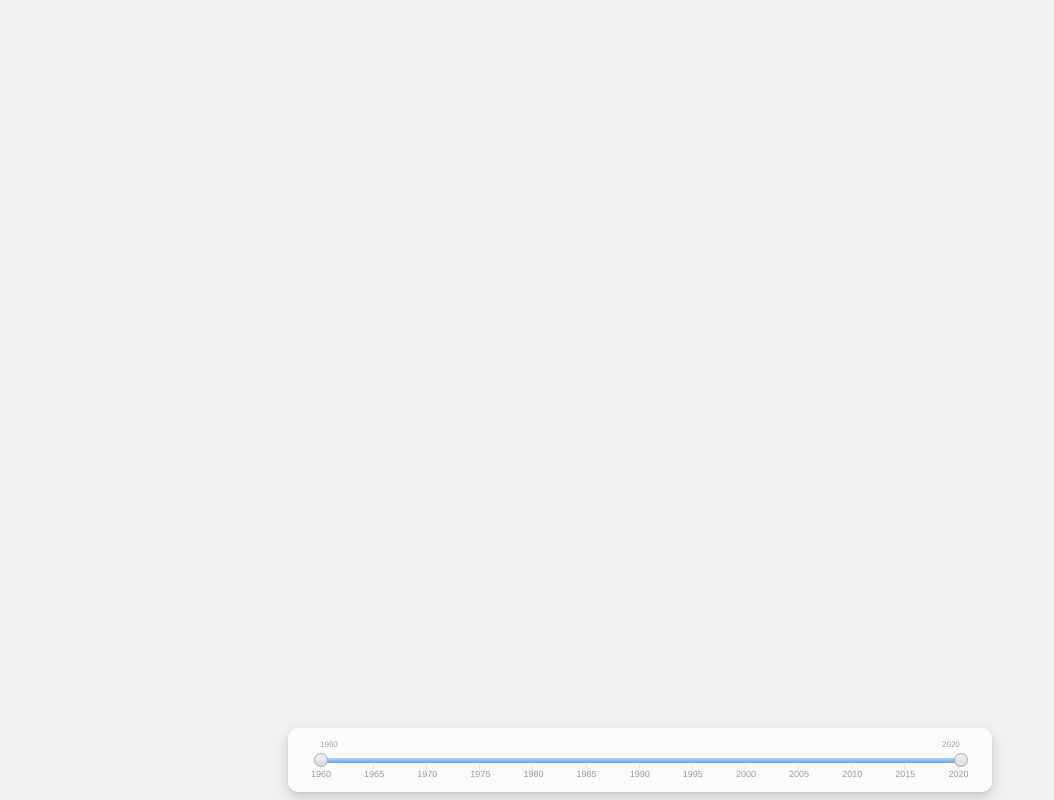
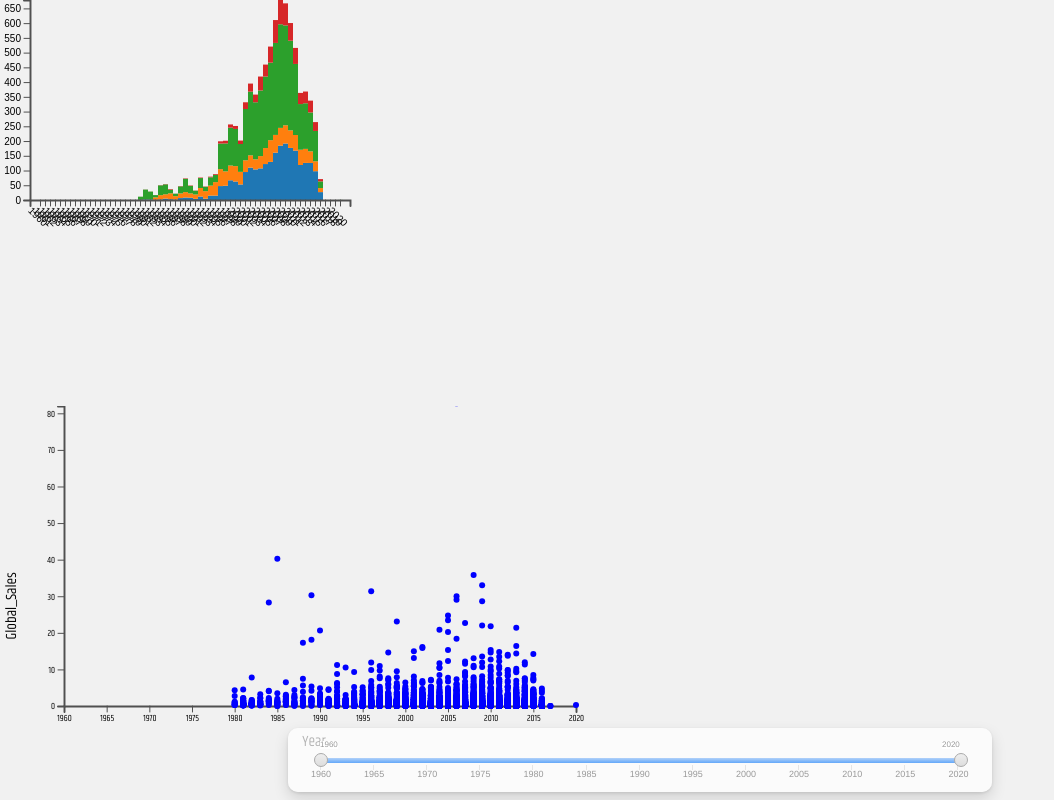
Before and after one commit to ccr-cheng/vgvis, a website: page index.html in a window 1280 px wide. Shown: the whole page, without its empty margins (0-1054 px from the left). Drawn offline with Linux system fonts and the light colour scheme.

Commit message:
Implement basic scatter plot.

```diff
--- a/css/style.css
+++ b/css/style.css
@@ -66,7 +66,7 @@ html, body {
     border: 1px solid rgb(200, 200, 200);
     border-radius: 5px;
     font-size: 0.8rem;
-    width: 15rem;;
+    /*width: 15rem;*/
     padding: 4px;
     color: black;
     z-index: 3;
--- a/index.html
+++ b/index.html
@@ -4,7 +4,6 @@
     <title> A Visualization for Faculties That Research on Computer Science in Well-known Universities </title>
     <script src="js/jquery.min.js"></script>
     <script src="js/d3.v6.min.js"></script>
-<!--    <script src="js/topojson.min.js"></script>-->
     <script src="js/jquery.range.js"></script>
 
     <link rel="stylesheet" href="css/w3.css">
@@ -18,12 +17,13 @@
     <div class="slider">
         <input class="range-slider" type="hidden" value="1960,2020" style="margin: 0 auto; text-align: center;">
     </div>
-    <div class="stack-grouped-bar">
-    </div>
+    <div class="stack-grouped-bar"></div>
+    <div class="scatter"></div>
 </div>
 
 <script src="js/data.js"></script>
 <script src="js/TimeSlider.js"></script>
 <script src="js/stack-grouped-bars.js"></script>
+<script src="js/scatter.js"></script>
 <script src="js/main.js"></script>
 </body>
--- a/js/data.js
+++ b/js/data.js
@@ -1,5 +1,24 @@
-let vgdata = {};
+let vgdata = {
+    Game_data: null,
+    Platform_data: null, Platform2idx: null,
+    Year_data: null, Year2idx: null,
+    Genre_data: null, Genre2idx: null,
+    Publisher_data: null, Publisher2idx: null,
+    aggr_groups: ['Platform', 'Year', 'Genre', 'Publisher'],
+    aggr_fields: ['NA_Sales', 'EU_Sales', 'JP_Sales', 'Other_Sales', 'Global_Sales'],
+};
 let vgdata_file = './data/vgsales.csv';
+
+const platforms = [
+    "Wii", "NES", "GB", "DS", "X360", "PS3", "PS2", "SNES",
+    "GBA", "3DS", "PS4", "N64", "PS", "XB", "PC", "2600",
+    "PSP", "XOne", "GC", "WiiU", "GEN", "DC", "PSV", "SAT",
+    "SCD", "WS", "NG", "TG16", "3DO", "GG", "PCFX"
+];
+const genres = [
+    "Sports", "Platform", "Racing", "Role-Playing", "Puzzle", "Misc",
+    "Shooter", "Simulation", "Action", "Fighting", "Adventure", "Strategy"
+];
 
 
 function get_min_max(data, attr) {
@@ -40,8 +59,6 @@ function aggregate(data, group) {
 }
 
 function proc_data(data) {
-    vgdata.aggr_groups = ['Platform', 'Year', 'Genre', 'Publisher'];
-    vgdata.aggr_fields = ['NA_Sales', 'EU_Sales', 'JP_Sales', 'Other_Sales', 'Global_Sales'];
     vgdata['Game_data'] = data;
     for (let group of vgdata.aggr_groups) {
         aggregate(data, group)
--- a/js/main.js
+++ b/js/main.js
@@ -1,7 +1,7 @@
-let _width = $(window).width();
-let _height = $(window).height();
-let width = 0.5 * _width;
-let height = 0.5 * _height;
+const _width = $(window).width();
+const _height = $(window).height();
+const width = 0.5 * _width;
+const height = 0.5 * _height;
 
 function set_ui() {
     // 设置字体
@@ -13,7 +13,6 @@ function set_ui() {
     d3.select("body")
         .style("font-family", fontFamily);
 }
-
 
 
 function main() {
@@ -46,6 +45,8 @@ function main() {
         for (let attr in vgdata)
             console.log(attr);
         setTimeSlider();
+        draw_SGB();
+        draw_scatter();
     });
 
 }
--- /dev/null
+++ b/js/scatter.js
@@ -0,0 +1,118 @@
+let y_attr = 'Global_Sales';
+
+function draw_scatter() {
+    let padding = {'left': 0.1 * width, 'bottom': 0.25 * height, 'top': 0, 'right': 0.1 * width};
+    let data = vgdata.Game_data.filter(d => d['Year'] !== 'N/A');
+
+    let svg = d3.select('.scatter')
+        .append('svg')
+        .attr('width', width)
+        .attr('height', height)
+        .append('g');
+
+    // x axis - year
+    let x = d3.scaleLinear()
+        .domain([1960, 2020])
+        .range([padding.left, width - padding.right]);
+    let axis_x = d3.axisBottom()
+        .scale(x)
+        .tickFormat(d => d);
+
+    // x axis
+    svg.append('g')
+        .attr('transform', `translate(${0}, ${height - padding.bottom})`)
+        .call(axis_x)
+        .attr('font-family', fontFamily)
+        .attr('font-size', '0.6rem');
+
+    svg.append('g')
+        .attr('transform', `translate(${padding.left + (width - padding.left - padding.right) / 2}, ${height - padding.bottom})`)
+        .append('text')
+        .attr('class', 'axis_label')
+        .attr('dx', '-0.4rem')
+        .attr('dy', 0.1 * height)
+        .text('Year');
+
+    let update_y_axis = function (cur_y) {
+        let y = d3.scaleLinear()
+            .domain(get_min_max(data, cur_y))
+            .range([height - padding.bottom, padding.top]);
+        let axis_y = d3.axisLeft()
+            .scale(y)
+            .tickFormat(d => d);
+        return [y, axis_y]
+    };
+
+    [y, axis_y] = update_y_axis(y_attr);
+
+    // y axis
+    let y_axis = svg.append('g')
+        .attr('id', 'y_axis')
+        .attr('transform', `translate(${padding.left}, ${0})`)
+        .call(axis_y)
+        .attr('font-family', fontFamily)
+        .attr('font-size', '0.6rem');
+    let y_label = svg.append('g')
+        .attr('id', 'y_label')
+        .attr('transform', `
+                translate(${padding.left}, ${height / 2})
+                rotate(-90)
+                `)
+        .append('text')
+        .attr('class', 'axis_label')
+        .attr('dy', -height * 0.12)
+        .text(y_attr);
+
+    // points
+    let points = svg.append('g')
+        .selectAll('circle')
+        .data(data)
+        .enter().append('circle')
+        .attr('class', 'point')
+        .style('fill', 'blue')
+        .attr('cx', d => {
+            return x(+d['Year']);
+        })
+        .attr('cy', d => y(+d[y_attr]))
+        .attr('r', 3)
+        .on('mouseover', (e, d) => {
+            // show a tooltip
+            let content = '<table><tr><td>Name</td><td>' + d['Name'] + '</td></tr>'
+                + '<tr><td>Year</td><td>' + d['Year'] + '</td></tr>'
+                + '<tr><td>Platform</td><td>' + d['Platform'] + '</td></tr>'
+                + '<tr><td>Genre</td><td>' + d['Genre'] + '</td></tr>'
+                + '<tr><td>Publisher</td><td>' + d['Publisher'] + '</td></tr>'
+                + '<tr><td>' + y_attr.replace('_', ' ')
+                + '</td><td>' + d[y_attr] + '</td></tr></table>';
+
+            // tooltip
+            let tooltip = d3.select('#tooltip');
+            tooltip.html(content)
+                .style('left', (x(+d['Year']) + 5) + 'px')
+                .style('top', (y(+d[y_attr]) + 5 + height) + 'px')
+                //.transition().duration(500)
+                .style('visibility', 'visible');
+        })
+        .on('mouseout', () => {
+            // remove tooltip
+            let tooltip = d3.select('#tooltip');
+            tooltip.style('visibility', 'hidden');
+        })
+        .on('click', (e, d) => {
+
+        });
+
+    return () => {
+        let new_y_label;
+        [y, new_y_label] = update_y_axis(y_attr);
+        y_axis.transition()
+            .duration(1000)
+            .call(new_y_label);
+        y_label.transition()
+            .duration(1000)
+            .text(y_attr);
+        points.transition()
+            .duration(1000)
+            .attr('cy', d => y(+d[y_attr]))
+    };
+}
```
